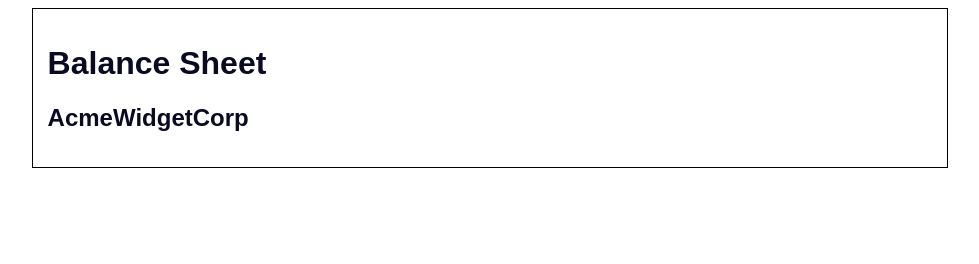
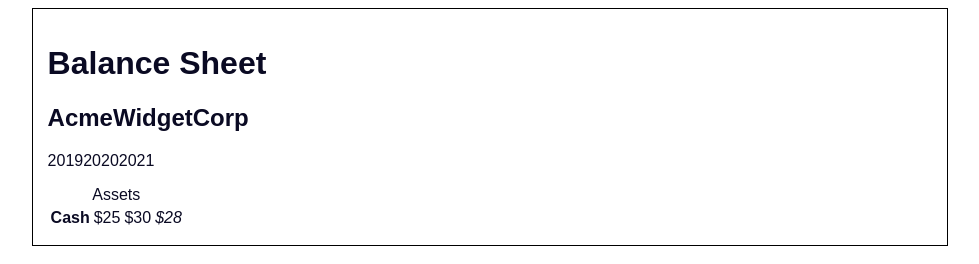
Before and after one commit to ayushkanyal/balance-sheet, a plain HTML site: page index.html in a window 1280 px wide. Shown: the whole page, without its empty margins (150-1129 px from the left). Drawn offline with Linux system fonts and the light colour scheme; files that its build step writes are made by us from their sources.

Commit message:
Update index.html
Added Content

```diff
--- a/index.html
+++ b/index.html
@@ -8,10 +8,31 @@
 </head>
 <body>
     <div id="container">
-        <h1>Balance Sheet</h1>
-        <h2>AcmeWidgetCorp</h2>
-        <div class="">
 
+         <div id="heading">
+          <h1>Balance Sheet</h1>
+          <h2>AcmeWidgetCorp</h2>
+        </div>
+
+        <div id="years">
+          <p><span class="year">2019</span><span class="year">2020</span><span class="year">2021</span></p>
+        </div>
+
+        <div id="table">
+          <table>
+            <tr>
+              <caption>Assets</caption>
+            </tr>
+            <tr class="gray-row">
+              <th rowspan="">Cash</th>
+              <td>$25</td>
+              <td>$30</td>
+              <td><i>$28</i></td>
+            </tr>
+
+
+
+          </table>
         </div>
     </div>
 </body>
```
